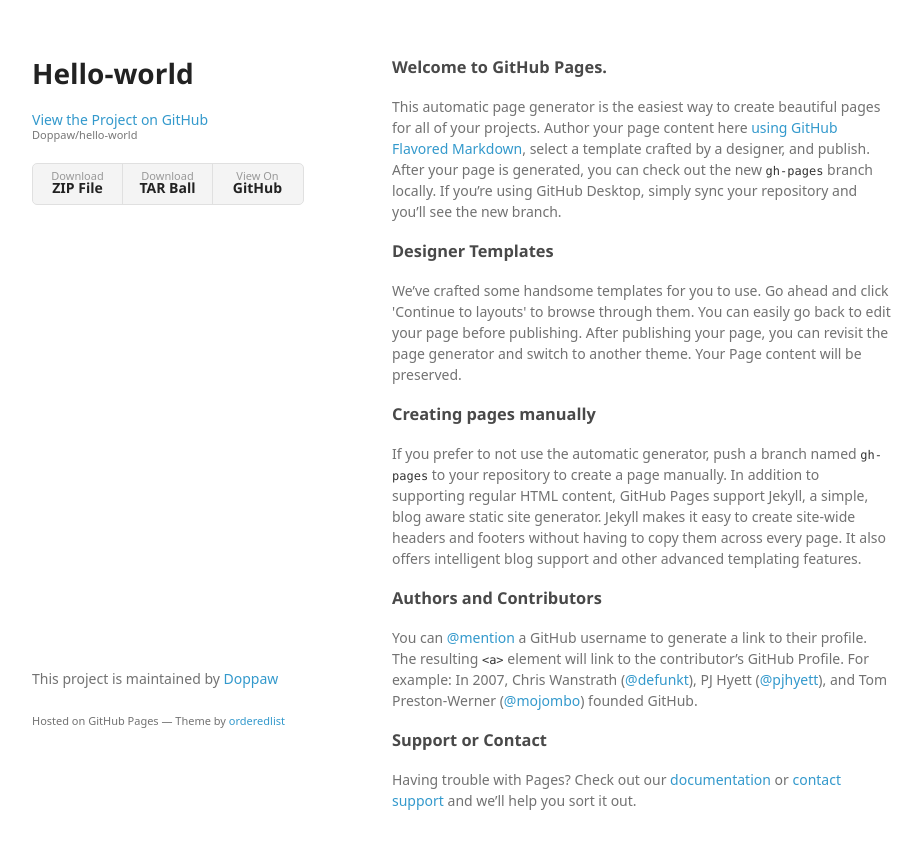
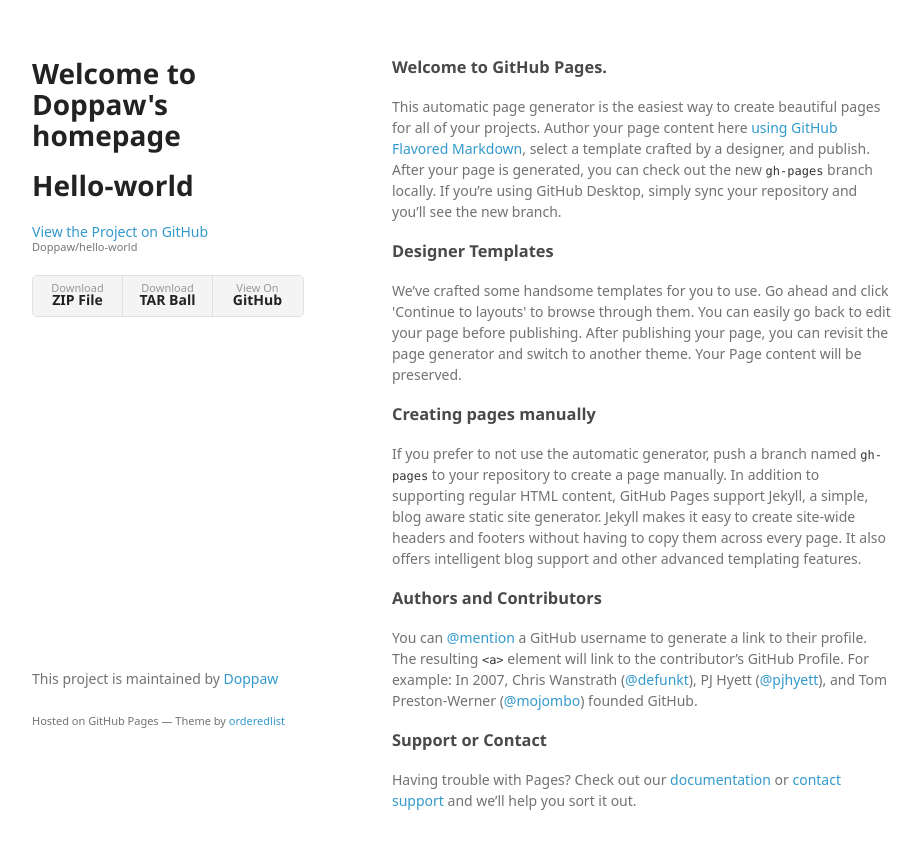
Before and after one commit to Doppaw/hello-world, a plain HTML site: page index.html in a window 1280 px wide. Shown: the whole page, without its empty margins (178-1100 px from the left). Drawn offline with Linux system fonts and the light colour scheme; a web font is replaced by a local one.

Commit message:
Update index.html

```diff
--- a/index.html
+++ b/index.html
@@ -15,6 +15,7 @@
   <body>
     <div class="wrapper">
       <header>
+        <h1>Welcome to Doppaw's homepage</h1>
         <h1>Hello-world</h1>
         <p></p>
 
```
